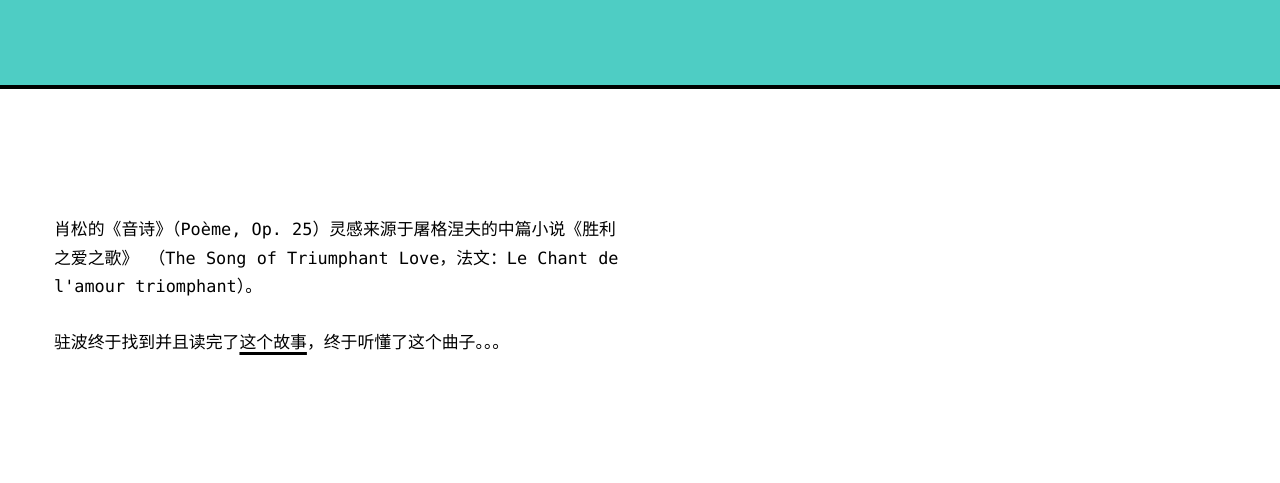
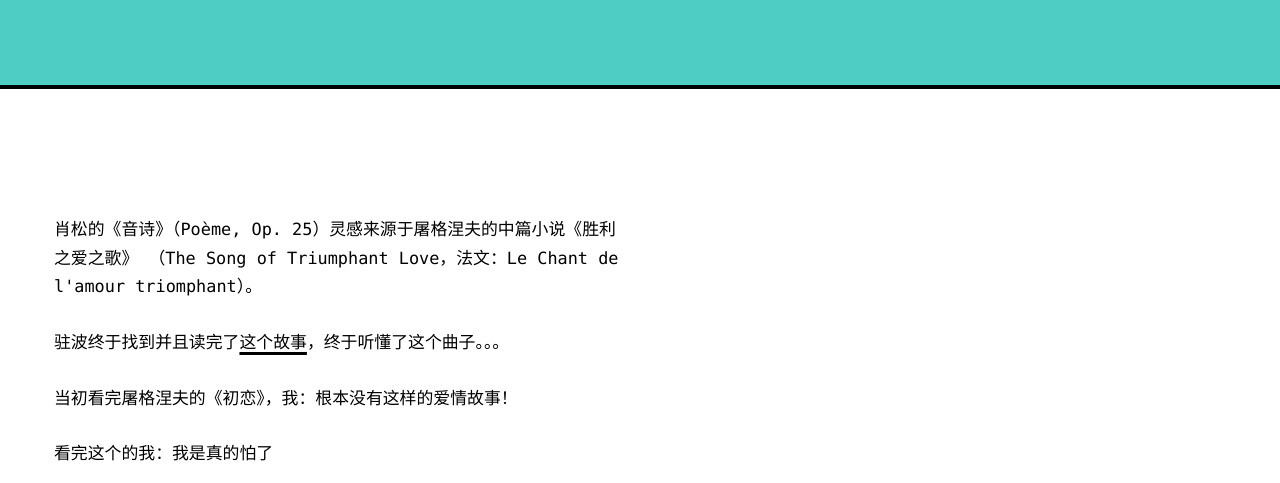
Before and after one commit to AndySGZ/AndySGZ.github.io, a plain HTML site: page essays/chausson-poeme.html in a window 1280 px wide. Shown: the part 317-800 px from the top of the page. Drawn offline with Linux system fonts and the light colour scheme.

Commit message:
《谈肖松音诗》续两段：看完《初恋》和看完这个故事的反应

```diff
--- a/essays/chausson-poeme.html
+++ b/essays/chausson-poeme.html
@@ -58,6 +58,12 @@
             <p>
               驻波终于找到并且读完了<a href="https://book.qq.com/book-read/41977868/6" target="_blank" rel="noopener noreferrer">这个故事</a>，终于听懂了这个曲子。。。
             </p>
+            <p>
+              当初看完屠格涅夫的《初恋》，我：根本没有这样的爱情故事！
+            </p>
+            <p>
+              看完这个的我：我是真的怕了
+            </p>
           </article>
         </div>
       </section>
```
